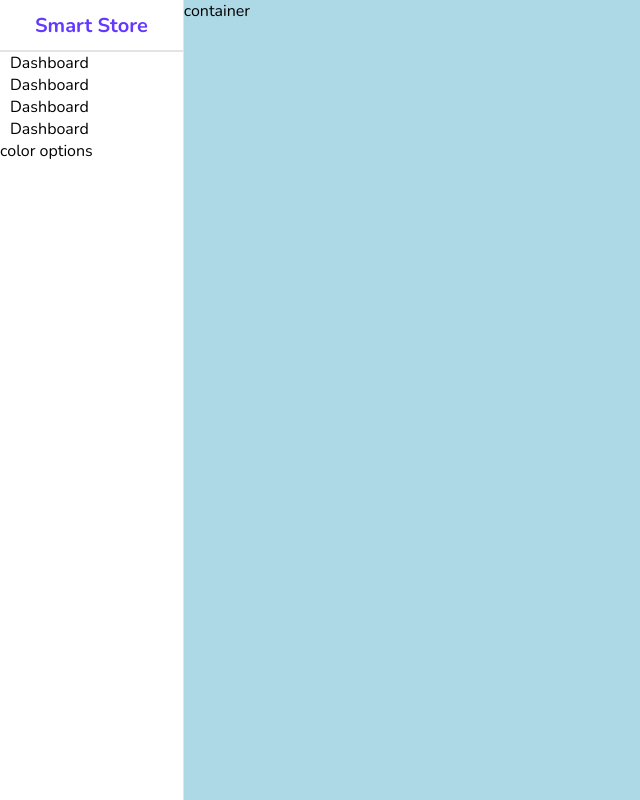
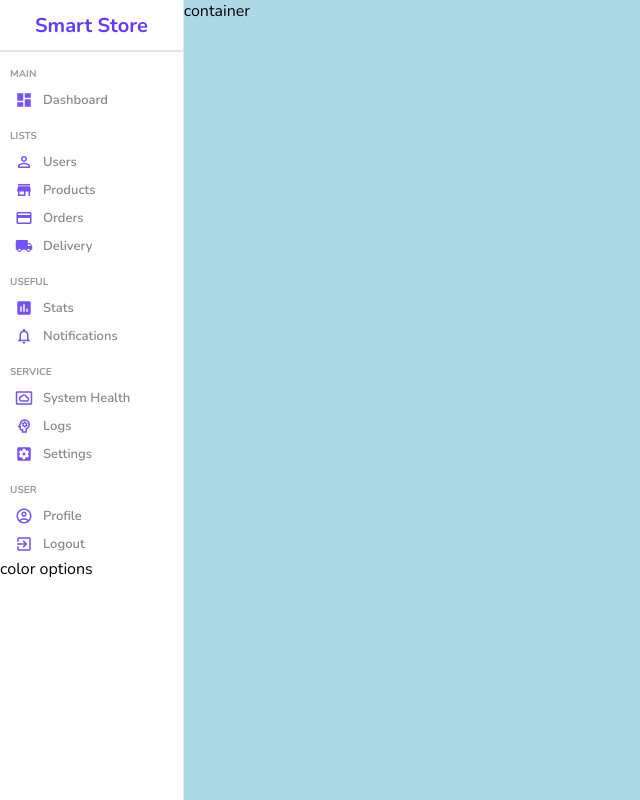
Before and after one commit to anjola-adeuyi/smart-store-dashboard, a React (Create React App) app: page / in a window 1280 px wide. Shown: the whole page, without its empty margins (0-640 px from the left). Built offline with nearby package versions, Linux system fonts and the light colour scheme.

Commit message:
material icons for sidebar items

```diff
--- a/package.json
+++ b/package.json
@@ -3,6 +3,10 @@
   "version": "0.1.0",
   "private": true,
   "dependencies": {
+    "@emotion/react": "^11.9.0",
+    "@emotion/styled": "^11.8.1",
+    "@mui/icons-material": "^5.8.0",
+    "@mui/material": "^5.8.0",
     "@testing-library/jest-dom": "^5.16.4",
     "@testing-library/react": "^13.2.0",
     "@testing-library/user-event": "^13.5.0",
--- a/src/components/sidebar/Sidebar.tsx
+++ b/src/components/sidebar/Sidebar.tsx
@@ -1,4 +1,17 @@
 import './sidebar.scss';
+import DashboardIcon from '@mui/icons-material/Dashboard';
+import PersonOutlineIcon from '@mui/icons-material/PersonOutline';
+import LocalShippingIcon from '@mui/icons-material/LocalShipping';
+import CreditCardIcon from '@mui/icons-material/CreditCard';
+import StoreIcon from '@mui/icons-material/Store';
+import InsertChartIcon from '@mui/icons-material/InsertChart';
+import SettingsApplicationsIcon from '@mui/icons-material/SettingsApplications';
+import ExitToAppIcon from '@mui/icons-material/ExitToApp';
+import NotificationsNoneIcon from '@mui/icons-material/NotificationsNone';
+import SettingsSystemDaydreamOutlinedIcon from '@mui/icons-material/SettingsSystemDaydreamOutlined';
+import PsychologyOutlinedIcon from '@mui/icons-material/PsychologyOutlined';
+import AccountCircleOutlinedIcon from '@mui/icons-material/AccountCircleOutlined';
+// import { Link } from 'react-router-dom';
 
 const Sidebar = () => {
   return (
@@ -9,10 +22,59 @@
       <hr />
       <div className='center'>
         <ul>
-          <li>Dashboard</li>
-          <li>Dashboard</li>
-          <li>Dashboard</li>
-          <li>Dashboard</li>
+          <p className='title'>MAIN</p>
+          <li>
+            <DashboardIcon className='icon' />
+            <span> Dashboard </span>
+          </li>
+          <p className='title'>LISTS</p>
+          <li>
+            <PersonOutlineIcon className='icon' />
+            <span> Users </span>
+          </li>
+          <li>
+            <StoreIcon className='icon' />
+            <span> Products </span>
+          </li>
+          <li>
+            <CreditCardIcon className='icon' />
+            <span> Orders </span>
+          </li>
+          <li>
+            <LocalShippingIcon className='icon' />
+            <span> Delivery </span>
+          </li>
+          <p className='title'>USEFUL</p>
+          <li>
+            <InsertChartIcon className='icon' />
+            <span> Stats </span>
+          </li>
+          <li>
+            <NotificationsNoneIcon className='icon' />
+            <span> Notifications </span>
+          </li>
+          <p className='title'>SERVICE</p>
+          <li>
+            <SettingsSystemDaydreamOutlinedIcon className='icon' />
+            <span> System Health </span>
+          </li>
+          <li>
+            <PsychologyOutlinedIcon className='icon' />
+            <span> Logs </span>
+          </li>
+          <li>
+            <SettingsApplicationsIcon className='icon' />
+            <span> Settings </span>
+          </li>
+          <p className='title'>USER</p>
+          <li>
+            <AccountCircleOutlinedIcon className='icon' />
+            <span> Profile </span>
+          </li>
+          <li>
+            <ExitToAppIcon className='icon' />
+            <span> Logout </span>
+          </li>
         </ul>
       </div>
       <div className='bottom'>color options</div>
--- a/src/components/sidebar/sidebar.scss
+++ b/src/components/sidebar/sidebar.scss
@@ -29,6 +29,37 @@
       list-style: none;
       margin: 0;
       padding: 0;
+
+      .title {
+        font-size: 10px;
+        font-weight: bold;
+        color: #999;
+        margin-top: 15px;
+        margin-bottom: 5px;
+      }
+
+      li {
+        display: flex;
+        align-items: center;
+        padding: 5px;
+        cursor: pointer;
+
+        &:hover {
+          background-color: #ece8ff;
+        }
+
+        .icon {
+          font-size: 18px;
+          color: #7451f8;
+        }
+
+        span {
+          font-size: 13px;
+          font-weight: 600;
+          color: #888;
+          margin-left: 10px;
+        }
+      }
     }
   }
 }
```
Also changed, not shown: 1 other file (tests, documents, lock files or other folders).
